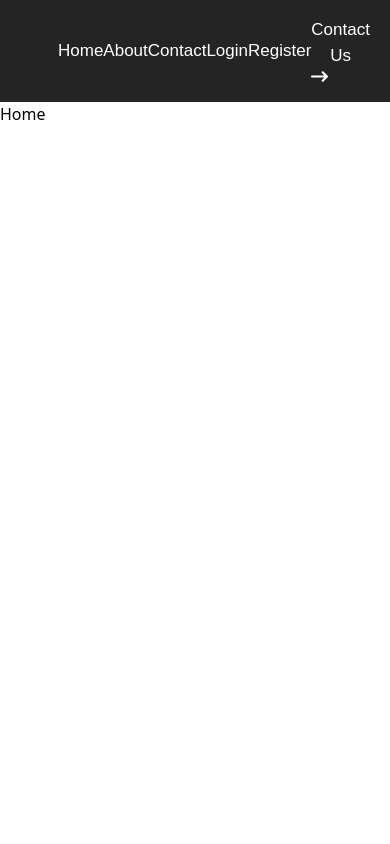
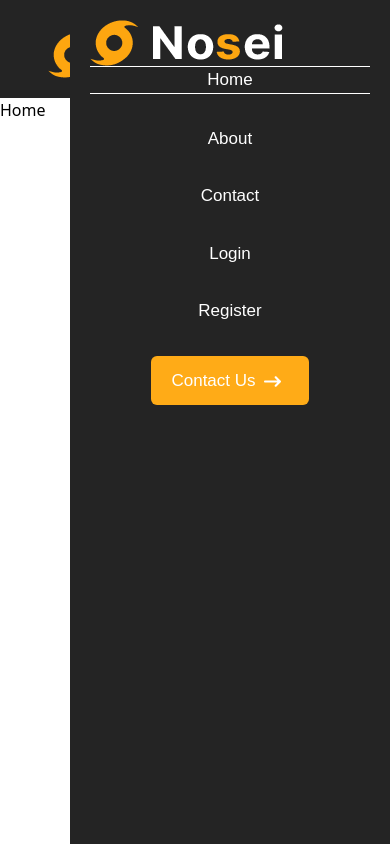
Before and after one commit to Rizwikhattak/Programmers_marathon, a React (Create React App) app: page / in a window 390 px wide. Built offline with nearby package versions, Linux system fonts and the light colour scheme.

Commit message:
making nav responsive

```diff
--- a/src/Components/HomeNavbar.jsx
+++ b/src/Components/HomeNavbar.jsx
@@ -1,28 +1,73 @@
 import React from "react";
+import "./Navbar.css";
+import { RxHamburgerMenu } from "react-icons/rx";
 import { Link, Router } from "react-router-dom";
 import NavbarLogo from "../Assets/NavLogo.png";
 import Button from "./Utility Components/Button";
+
 function HomeNavbar() {
   return (
-    <nav className="navbar bg-[#242424] text-white flex justify-between py-[17px] px-[58px] items-center">
+    <nav className="navbar bg-[#242424] text-white flex justify-between pt-8 py-5 px-12 items-center">
       <div className="navbar-logo flex-grow">
-        <img src={NavbarLogo} alt="" />
+        <Link to="/">
+          <img src={NavbarLogo} alt="" />
+        </Link>
       </div>
-      <div className="main-pages flex-grow-[2]">
-        <ul className="flex justify-evenly items-center">
-          <li>
+      <div className="main-pages flex-grow slg:flex-grow-[2] flex slg:block justify-center items-center">
+        <div className="hamburgr-menu absolute bg-[#242424] p-5 h-full w-80 right-0 top-0 slg:hidden">
+          <div className="hamburger-btn hidden">
+            <button className="border-[1px] border-white rounded-full p-3">
+              <RxHamburgerMenu className="w-5 h-5" />
+            </button>
+          </div>
+          <div className="hamburger-menu-items relative">
+            <div className="logo-cross-btn">
+              <div className="logo">
+                <Link to="/">
+                  <img src={NavbarLogo} alt="" />
+                </Link>
+              </div>
+              <div className="btn"></div>
+            </div>
+            <ul className="flex flex-col items-center justify-center gap-8 text-center">
+              <li className=" h-full w-full underline-animation border-t-[1px] border-b-[1px] border-white">
+                <span className="py-4">
+                  <Link to="/">Home</Link>
+                </span>
+              </li>
+
+              <li className="underline-animation">
+                <Link to="/about">About</Link>
+              </li>
+              <li className="underline-animation">
+                <Link to="/contact">Contact</Link>
+              </li>
+              <li className="underline-animation">
+                <Link to="/login">Login</Link>
+              </li>
+              <li className="underline-animation">
+                <Link to="/register">Register</Link>
+              </li>
+              <li>
+                <Button content="Contact Us" />
+              </li>
+            </ul>
+          </div>
+        </div>
+        <ul className=" justify-evenly items-center hidden slg:flex">
+          <li className="underline-animation">
             <Link to="/">Home</Link>
           </li>
-          <li>
+          <li className="underline-animation">
             <Link to="/about">About</Link>
           </li>
-          <li>
+          <li className="underline-animation">
             <Link to="/contact">Contact</Link>
           </li>
-          <li>
+          <li className="underline-animation">
             <Link to="/login">Login</Link>
           </li>
-          <li>
+          <li className="underline-animation">
             <Link to="/register">Register</Link>
           </li>
           <li>
--- /dev/null
+++ b/src/Components/Navbar.css
@@ -0,0 +1,23 @@
+/* styles.css */
+.underline-animation {
+  position: relative;
+  display: inline-block;
+}
+
+.underline-animation::after {
+  content: "";
+  position: absolute;
+  width: 100%;
+  height: 2px;
+  background-color: #ffab17;
+  left: 0;
+  bottom: -2px;
+  transform: scaleX(0);
+  transform-origin: right;
+  transition: transform 0.3s ease-in-out;
+}
+
+.underline-animation:hover::after {
+  transform: scaleX(1);
+  transform-origin: left;
+}
--- a/src/Components/Utility Components/Button.jsx
+++ b/src/Components/Utility Components/Button.jsx
@@ -2,10 +2,11 @@ import React from "react";
 import { FaArrowRightLong } from "react-icons/fa6";
 function Button({ content }) {
   return (
-    <button>
-      {content}{" "}
-      <span>
-        <FaArrowRightLong />
+    <button className="px-5 py-3 rounded-md bg-[#FFAB17] content-center text-center hover:bg-white hover:text-[#FFAB17]  transition duration-300 ease-in-out">
+      {content}
+
+      <span className="px-2 py-5">
+        <FaArrowRightLong className="inline" />
       </span>
     </button>
   );
--- a/tailwind.config.js
+++ b/tailwind.config.js
@@ -2,7 +2,11 @@
 module.exports = {
   content: ["./src/**/*.{html,js,jsx}"],
   theme: {
-    extend: {},
+    extend: {
+      screens: {
+        slg: "960px",
+      },
+    },
   },
   plugins: [],
 };
```
